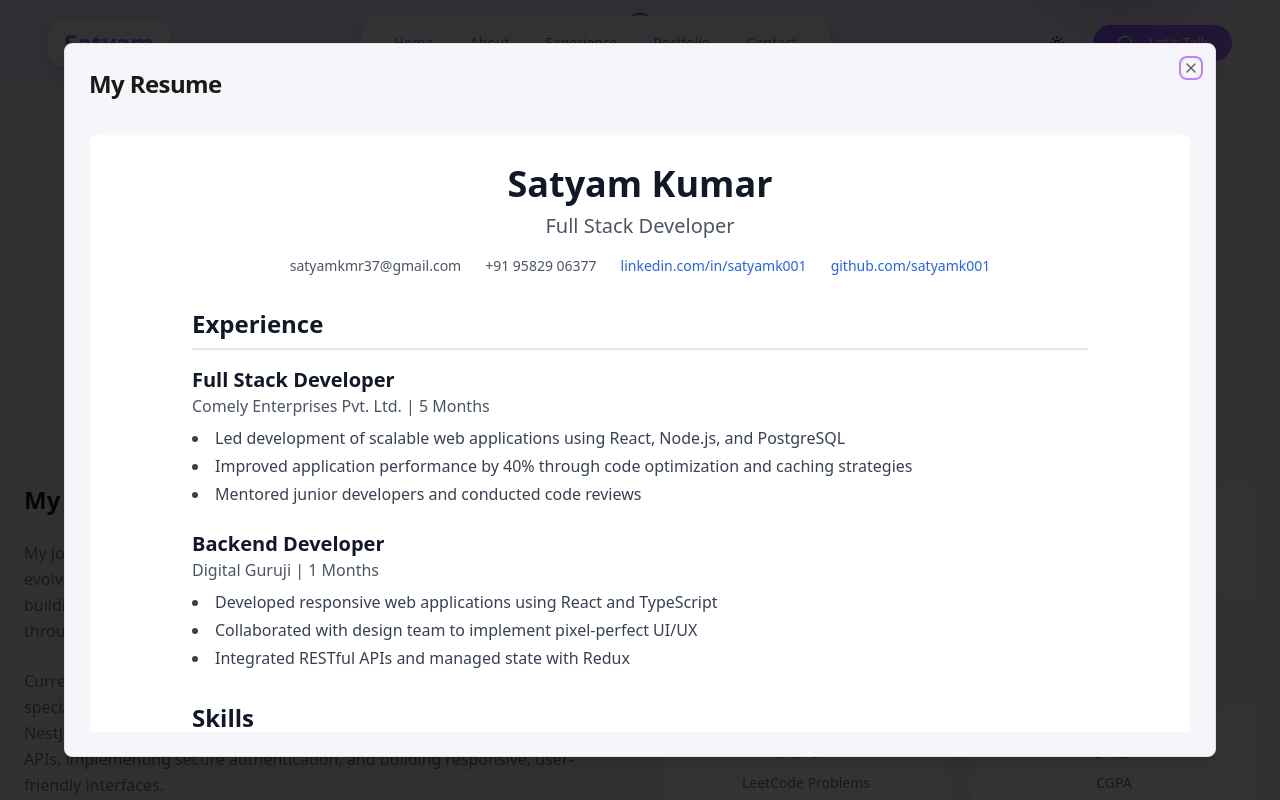
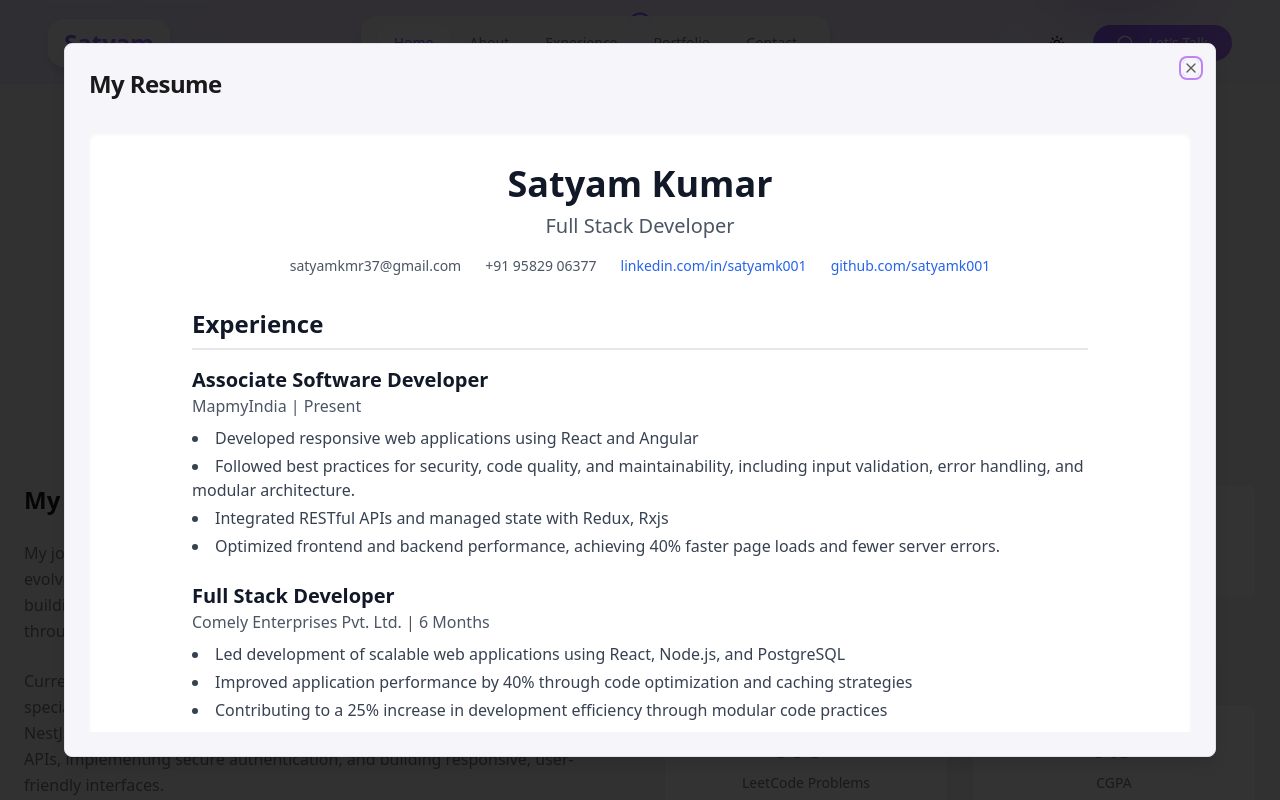
Before and after one commit to Satyamk001/portfolio, a React (Vite) app: page / in a window 1280 px wide. Both pictures are taken after a click on the button "View Resume". Shown: the part 716-1516 px from the top of the page. Built offline with nearby package versions, Linux system fonts and the light colour scheme.

Commit message:
mapmyindia experience added and digital guruji removed

```diff
--- a/src/components/ExperienceSection.tsx
+++ b/src/components/ExperienceSection.tsx
@@ -6,9 +6,20 @@ import { useRef } from "react";
 
 const experiences = [
   {
-    title: "Full Stack Developer Intern",
+    title: "Associate Software Developer",
+    company: "MapmyIndia",
+    duration: "July 2025 - Present",
+    description: [
+      "Followed best practices for security, code quality, and maintainability, including input validation, error handling, and modular architecture.",
+      "Optimized frontend and backend performance, achieving 40% faster page loads and fewer server errors.",
+      "Stored temporary data and queue tasks in Redis to offload workload from main database."
+    ],
+    technologies: ["Angular", "React", "Express.js", "Redis", "PostgreSQL", "Node.js"]
+  },
+  {
+    title: "Full Stack Developer",
     company: "Comely Enterprises Pvt. Ltd.",
-    duration: "Jan 2025 - May 2025",
+    duration: "Jan 2025 - June 2025",
     description: [
       "Built and maintained scalable cross-platform applications using Angular, AngularJS, React Native, Express.js, and MySQL",
       "Contributing to a 25% increase in development efficiency through modular code practices",
@@ -17,17 +28,6 @@ const experiences = [
     ],
     technologies: ["Angular", "AngularJS", "React Native", "Express.js", "MySQL", "Node.js"]
   },
-  {
-    title: "Backend Developer Intern",
-    company: "Digital Guruji",
-    duration: "June 2025 - June 2025",
-    description: [
-      "Developed and integrated an email warm-up feature using Node.js, MongoDB, NodeMailer transporter and cron scheduler",
-      "Implemented custom cron jobs to control email sending, volume controls and various management rules",
-      "Refactored and cleaned existing backend APIs for scalability, error handling, and maintainability"
-    ],
-    technologies: ["Node.js", "MongoDB", "NodeMailer", "Cron Jobs", "REST APIs"]
-  }
 ];
 
 const TimelineCard = ({ experience, index, totalCards }: { experience: typeof experiences[0], index: number, totalCards: number }) => {
--- a/src/components/PortfolioSection.tsx
+++ b/src/components/PortfolioSection.tsx
@@ -36,6 +36,16 @@ const projects = [
     liveUrl: "https://isketcher.netlify.app/",
     featured: true
   },
+  {
+    id: 4,
+    title: "Social Media Microservice",
+    description: "Developed a social media microservice using Node.js and MongoDB, enabling users to create profiles, post updates, follow others, and engage through likes and comments. Implemented RESTful APIs for seamless integration with larger applications.",
+    image: "https://images.unsplash.com/photo-1504384308090-c894fdcc538d?w=600&h=400&fit=crop",
+    technologies: ["Node.js", "MongoDB", "Express.js", "REST APIs"],
+    liveUrl: "#",
+    githubUrl: "https://github.com/Satyamk001/social-media-microservices",
+    featured: false
+  }
   // {
   //   id: 3,
   //   title: "User Authentication & Role-based Access",
--- a/src/components/ResumeViewer.tsx
+++ b/src/components/ResumeViewer.tsx
@@ -60,23 +60,24 @@ export const ResumeViewer = ({ isOpen, onClose }: ResumeViewerProps) => {
               <section className="mb-8">
                 <h2 className="text-2xl font-bold text-gray-900 mb-4 border-b-2 border-gray-200 pb-2">Experience</h2>
                 <div className="space-y-6">
+
                   <div>
+                    <h3 className="text-xl font-semibold text-gray-900">Associate Software Developer</h3>
+                    <p className="text-gray-600 mb-2">MapmyIndia | Present</p>
+                    <ul className="list-disc list-inside text-gray-700 space-y-1">
+                      <li>Developed responsive web applications using React and Angular</li>
+                      <li>Followed best practices for security, code quality, and maintainability, including input validation, error handling, and modular architecture.</li>
+                      <li>Integrated RESTful APIs and managed state with Redux, Rxjs</li>
+                      <li>Optimized frontend and backend performance, achieving 40% faster page loads and fewer server errors.</li>
+                    </ul>
+                  </div>
+                   <div>
                     <h3 className="text-xl font-semibold text-gray-900">Full Stack Developer</h3>
-                    <p className="text-gray-600 mb-2">Comely Enterprises Pvt. Ltd. | 5 Months</p>
+                    <p className="text-gray-600 mb-2">Comely Enterprises Pvt. Ltd. | 6 Months</p>
                     <ul className="list-disc list-inside text-gray-700 space-y-1">
                       <li>Led development of scalable web applications using React, Node.js, and PostgreSQL</li>
                       <li>Improved application performance by 40% through code optimization and caching strategies</li>
-                      <li>Mentored junior developers and conducted code reviews</li>
-                    </ul>
-                  </div>
-
-                  <div>
-                    <h3 className="text-xl font-semibold text-gray-900">Backend Developer</h3>
-                    <p className="text-gray-600 mb-2">Digital Guruji | 1 Months</p>
-                    <ul className="list-disc list-inside text-gray-700 space-y-1">
-                      <li>Developed responsive web applications using React and TypeScript</li>
-                      <li>Collaborated with design team to implement pixel-perfect UI/UX</li>
-                      <li>Integrated RESTful APIs and managed state with Redux</li>
+                      <li>Contributing to a 25% increase in development efficiency through modular code practices</li>
                     </ul>
                   </div>
                 </div>
```
